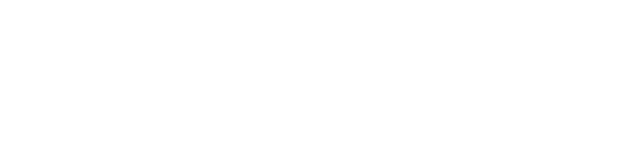
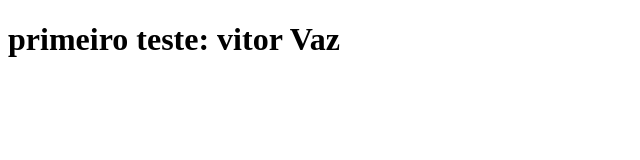
Before and after one commit to GabrielSouzaHub/ResiliaGrupo5, a plain HTML site: page index.html in a window 1280 px wide. Shown: the whole page, without its empty margins (0-640 px from the left). Drawn offline with Linux system fonts and the light colour scheme.

Commit message:
issue #1: testando a modificação - Vitor Vaz

```diff
--- a/index.html
+++ b/index.html
@@ -7,6 +7,6 @@
     <title>Document</title>
 </head>
 <body>
-
+    <h1>primeiro teste: vitor Vaz</h1>
 </body>
 </html>
```
